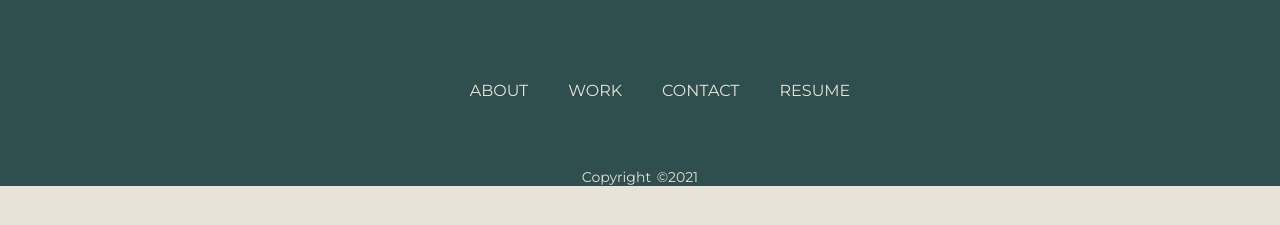
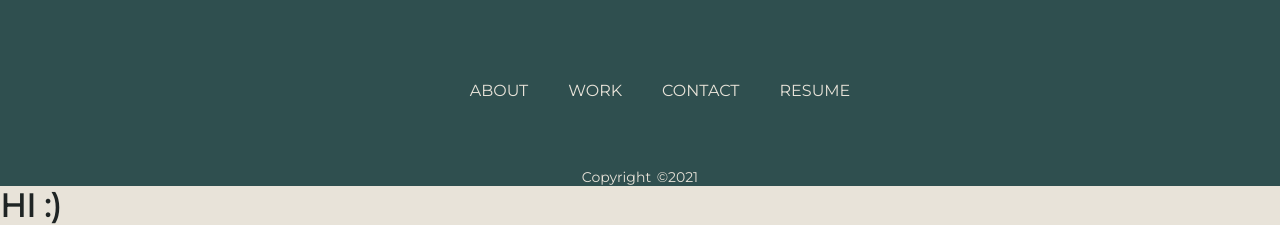
Before and after one commit to maddy2r/UX_UI_HW_19_v2, a plain HTML site: page index.html in a window 1280 px wide. Shown: the part 3655-3880 px from the top of the page. Before the commit the page ends 3841 px from the top, so only its background shows below. Drawn offline with nearby package versions, Linux system fonts and the light colour scheme.

Commit message:
Update index.html

```diff
--- a/index.html
+++ b/index.html
@@ -108,6 +108,7 @@
  <div class="preloader">
     <img src="../UX_UI_HW_19_v2/images/portfolio_preloader.gif" alt="loading image">
   </div>
+<div><h1>HI :)</h1></div>
 
 </body>
 </html>
```
